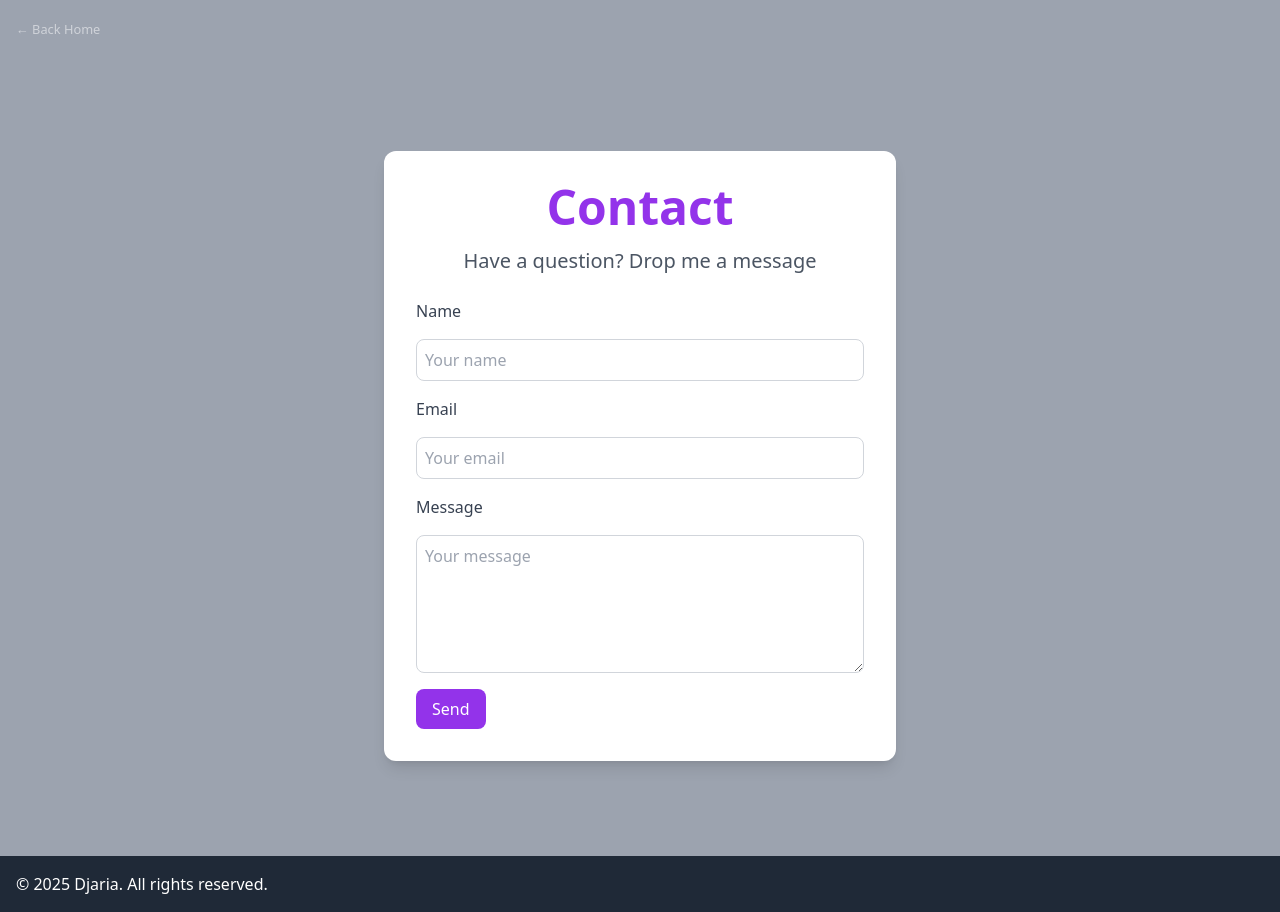
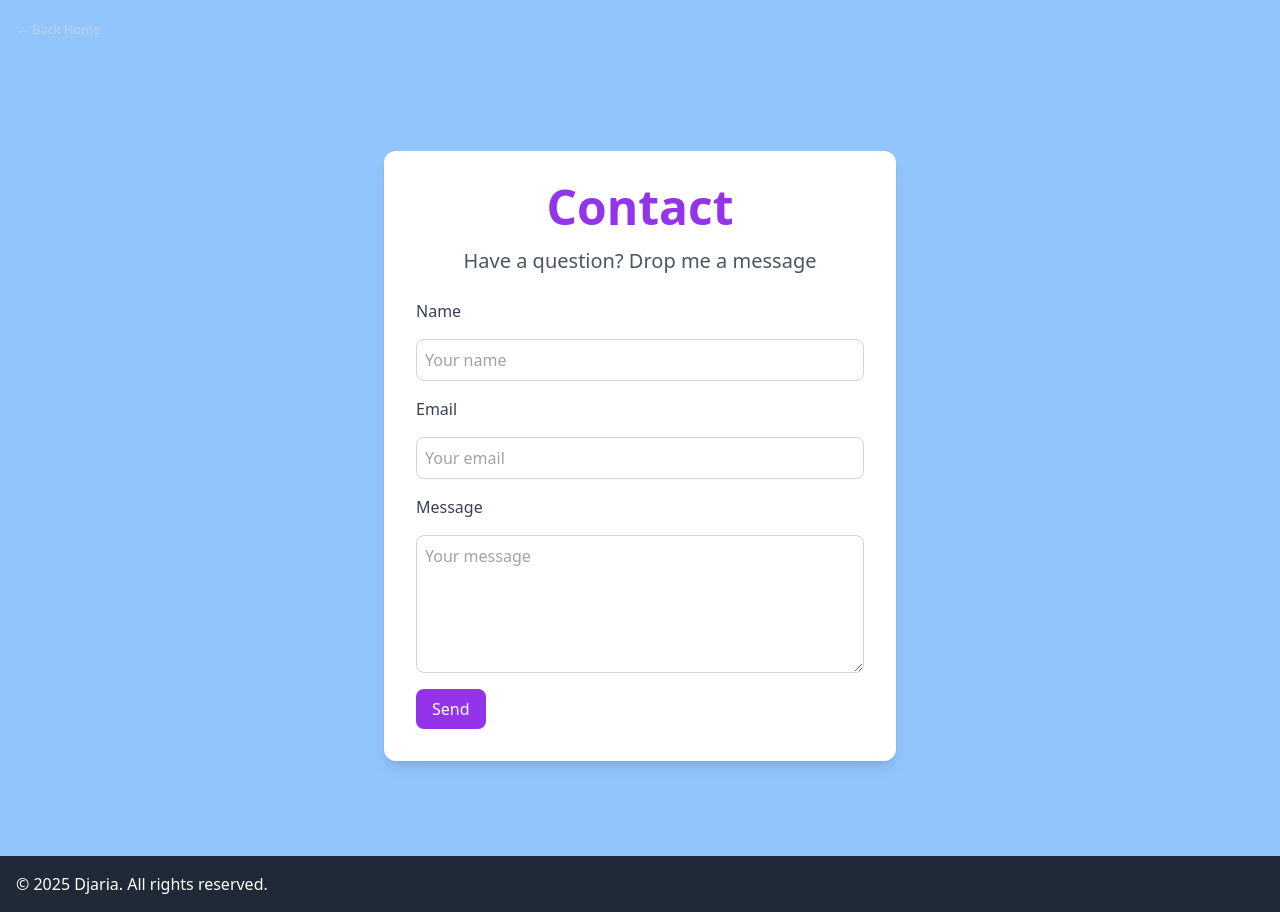
Before and after one commit to UWASEdjaria/Static-Portifolio-Page, a plain HTML site: page contact.html in a window 1280 px wide. Drawn offline with nearby package versions, Linux system fonts and the light colour scheme.

Commit message:
changing back ground on contact form and color on backlhome link

```diff
--- a/contact.html
+++ b/contact.html
@@ -10,10 +10,10 @@
   <title>Contact Form</title>
   <script src="https://cdn.tailwindcss.com"></script>
 </head>
-<body class="bg-gray-400 font-sans">
+<body class="bg-blue-300 font-sans">
 
   <!-- Back link -->
-  <a class="text-gray-200 hover:text-gray-300 opacity-70 block m-4" href="index.html">
+  <a class="text-gray-300 hover:text-gray-300 opacity-70 block m-4" href="index.html">
     <small>&larr; Back Home</small>
   </a>
 
```
